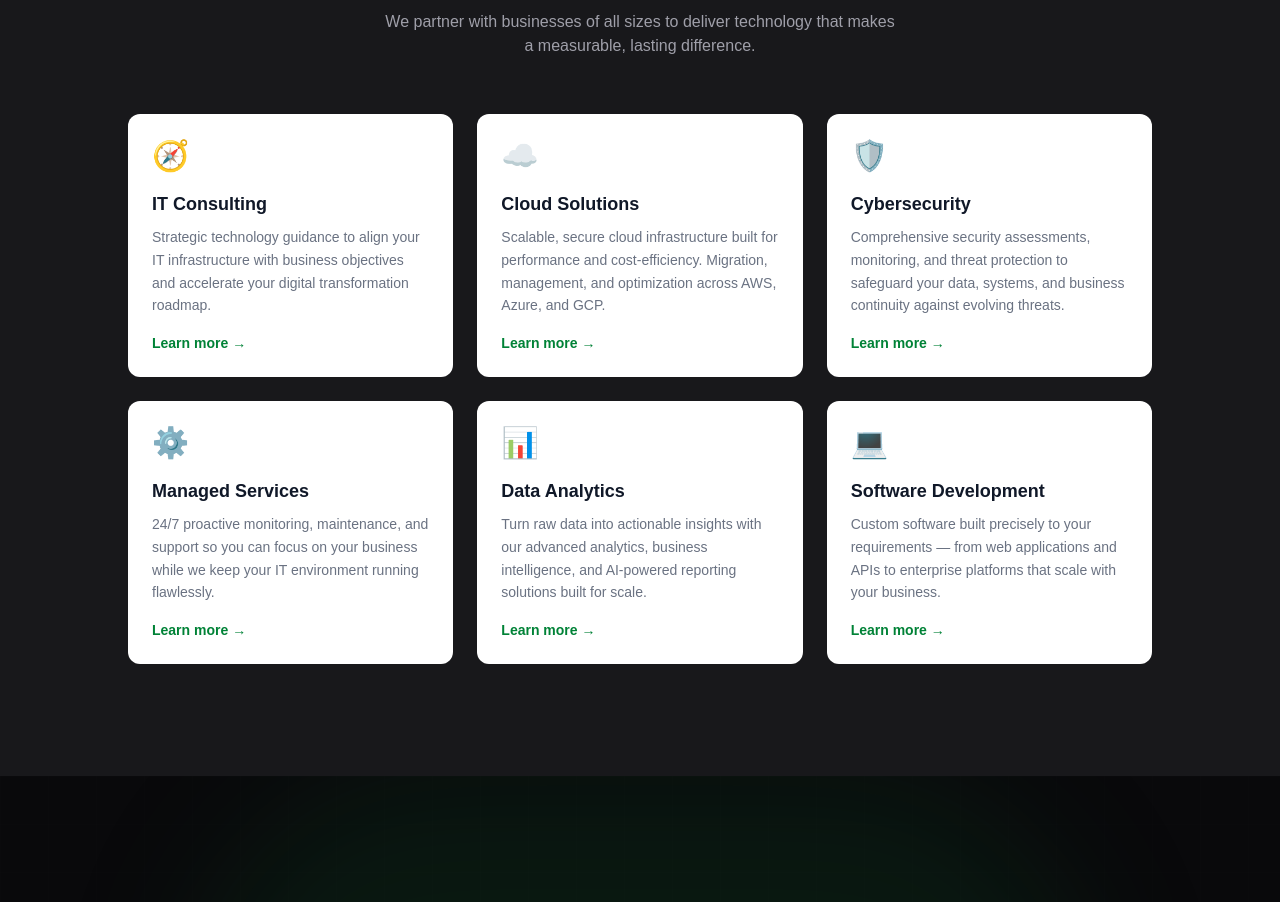
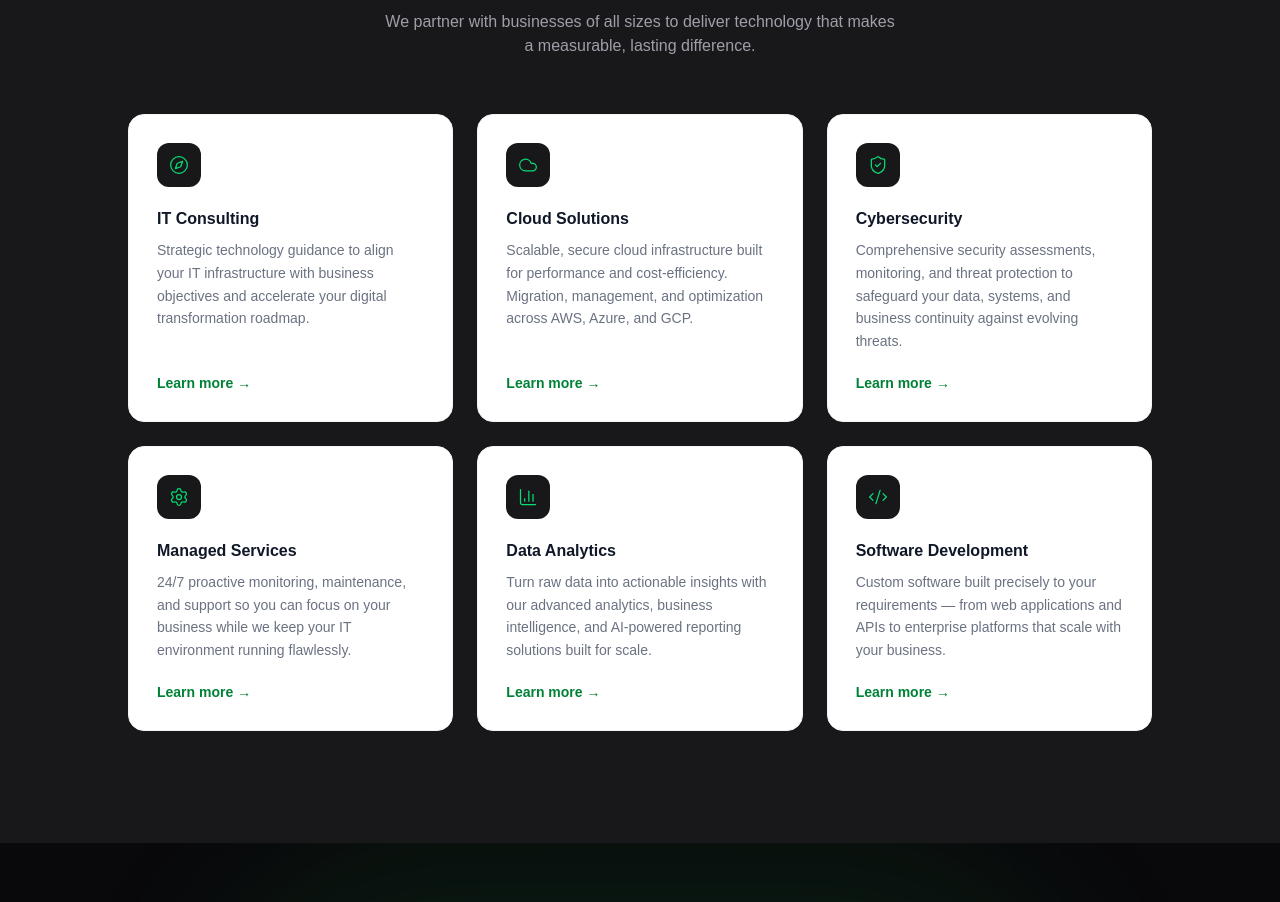
Before and after one commit to cmarq2/aegis, a Next.js app: page / in a window 1280 px wide. Shown: the part 1472-2374 px from the top of the page. Built offline with nearby package versions, Linux system fonts and the light colour scheme.

Commit message:
Replace emoji icons with professional lucide-react SVG icons in services section

```diff
--- a/app/page.tsx
+++ b/app/page.tsx
@@ -2,6 +2,7 @@
 
 import { motion, useScroll, useTransform, type Variants, useInView, useMotionValue, useSpring } from "framer-motion";
 import { useRef, useEffect, useState } from "react";
+import { Compass, Cloud, ShieldCheck, Settings, BarChart3, Code2, type LucideIcon } from "lucide-react";
 
 const fadeUp: Variants = {
   hidden: { opacity: 0, y: 32 },
@@ -255,21 +256,26 @@ export default function Home() {
             viewport={{ once: true }}
             className="grid grid-cols-1 sm:grid-cols-2 lg:grid-cols-3 gap-6"
           >
-            {services.map((s) => (
+            {services.map((s) => {
+              const Icon = s.icon;
+              return (
                 <motion.div
                   key={s.title}
                   variants={fadeUp}
-                whileHover={{ y: -6, boxShadow: "0 20px 40px rgba(0,0,0,0.3)" }}
-                className="bg-white rounded-xl p-6 flex flex-col cursor-default"
+                  whileHover={{ y: -6, boxShadow: "0 24px 48px rgba(0,0,0,0.18)" }}
+                  className="bg-white rounded-2xl p-7 flex flex-col cursor-default group border border-gray-100 hover:border-green-200 transition-colors"
                 >
-                <div className="text-3xl mb-4">{s.icon}</div>
-                <h3 className="text-lg font-semibold text-gray-900 mb-2">{s.title}</h3>
+                  <div className="w-11 h-11 rounded-xl bg-zinc-900 flex items-center justify-center mb-5 group-hover:bg-green-700 transition-colors duration-300">
+                    <Icon size={20} className="text-green-400 group-hover:text-white transition-colors duration-300" strokeWidth={1.5} />
+                  </div>
+                  <h3 className="text-base font-bold text-gray-900 mb-2">{s.title}</h3>
                   <p className="text-gray-500 text-sm leading-relaxed flex-1">{s.description}</p>
-                <a href="#contact" className="mt-4 text-sm font-semibold text-green-700 hover:text-green-600 transition-colors">
-                  Learn more →
+                  <a href="#contact" className="mt-5 text-sm font-semibold text-green-700 hover:text-green-600 transition-colors flex items-center gap-1">
+                    Learn more <span className="group-hover:translate-x-1 inline-block transition-transform">→</span>
                   </a>
                 </motion.div>
-            ))}
+              );
+            })}
           </motion.div>
         </div>
       </section>
@@ -575,39 +581,39 @@ const trustedOrgs = [
   { type: "Defense", name: "Leidos Holdings" },
 ];
 
-const services = [
+const services: { icon: LucideIcon; title: string; description: string }[] = [
   {
-    icon: "🧭",
+    icon: Compass,
     title: "IT Consulting",
     description:
       "Strategic technology guidance to align your IT infrastructure with business objectives and accelerate your digital transformation roadmap.",
   },
   {
-    icon: "☁️",
+    icon: Cloud,
     title: "Cloud Solutions",
     description:
       "Scalable, secure cloud infrastructure built for performance and cost-efficiency. Migration, management, and optimization across AWS, Azure, and GCP.",
   },
   {
-    icon: "🛡️",
+    icon: ShieldCheck,
     title: "Cybersecurity",
     description:
       "Comprehensive security assessments, monitoring, and threat protection to safeguard your data, systems, and business continuity against evolving threats.",
   },
   {
-    icon: "⚙️",
+    icon: Settings,
     title: "Managed Services",
     description:
       "24/7 proactive monitoring, maintenance, and support so you can focus on your business while we keep your IT environment running flawlessly.",
   },
   {
-    icon: "📊",
+    icon: BarChart3,
     title: "Data Analytics",
     description:
       "Turn raw data into actionable insights with our advanced analytics, business intelligence, and AI-powered reporting solutions built for scale.",
   },
   {
-    icon: "💻",
+    icon: Code2,
     title: "Software Development",
     description:
       "Custom software built precisely to your requirements — from web applications and APIs to enterprise platforms that scale with your business.",
--- a/package.json
+++ b/package.json
@@ -10,6 +10,7 @@
   },
   "dependencies": {
     "framer-motion": "^12.42.0",
+    "lucide-react": "^1.21.0",
     "next": "16.2.9",
     "react": "19.2.4",
     "react-dom": "19.2.4"
```
Also changed, not shown: 1 other file (tests, documents, lock files or other folders). Lines whose indentation alone changed are shown as unchanged.
